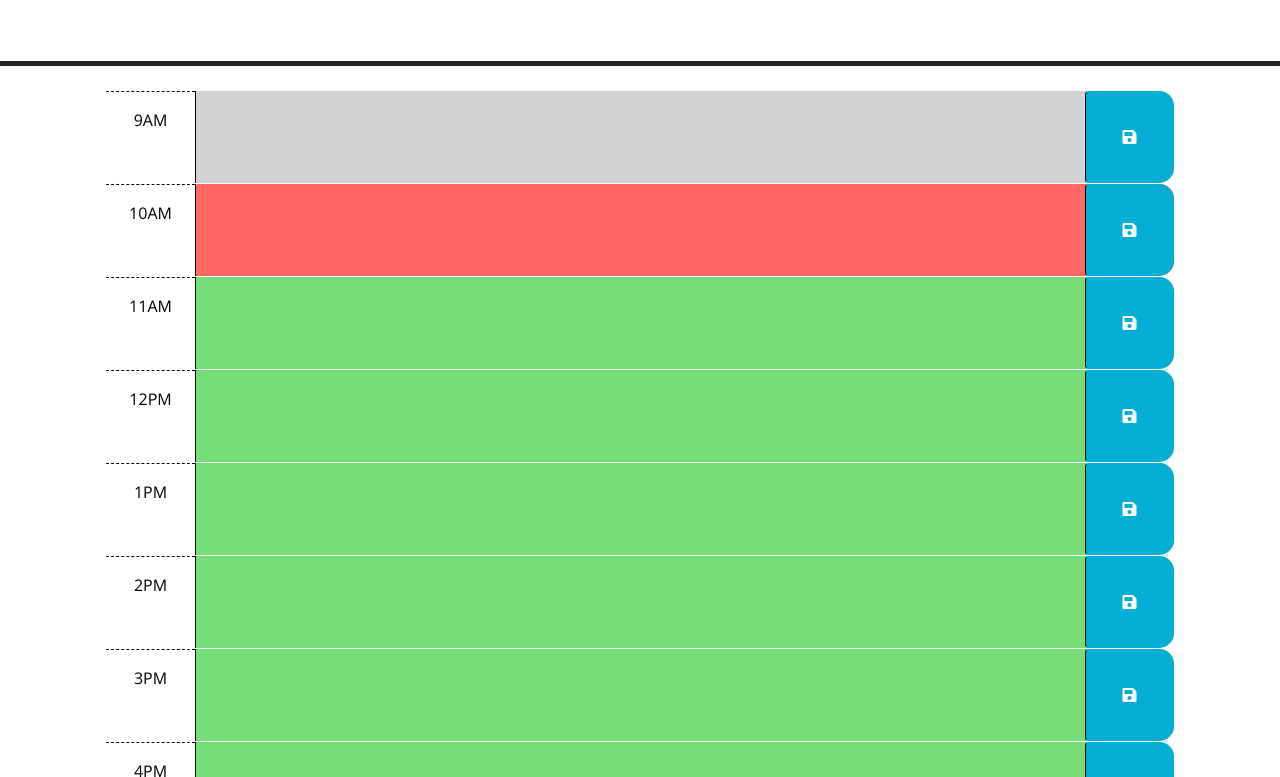
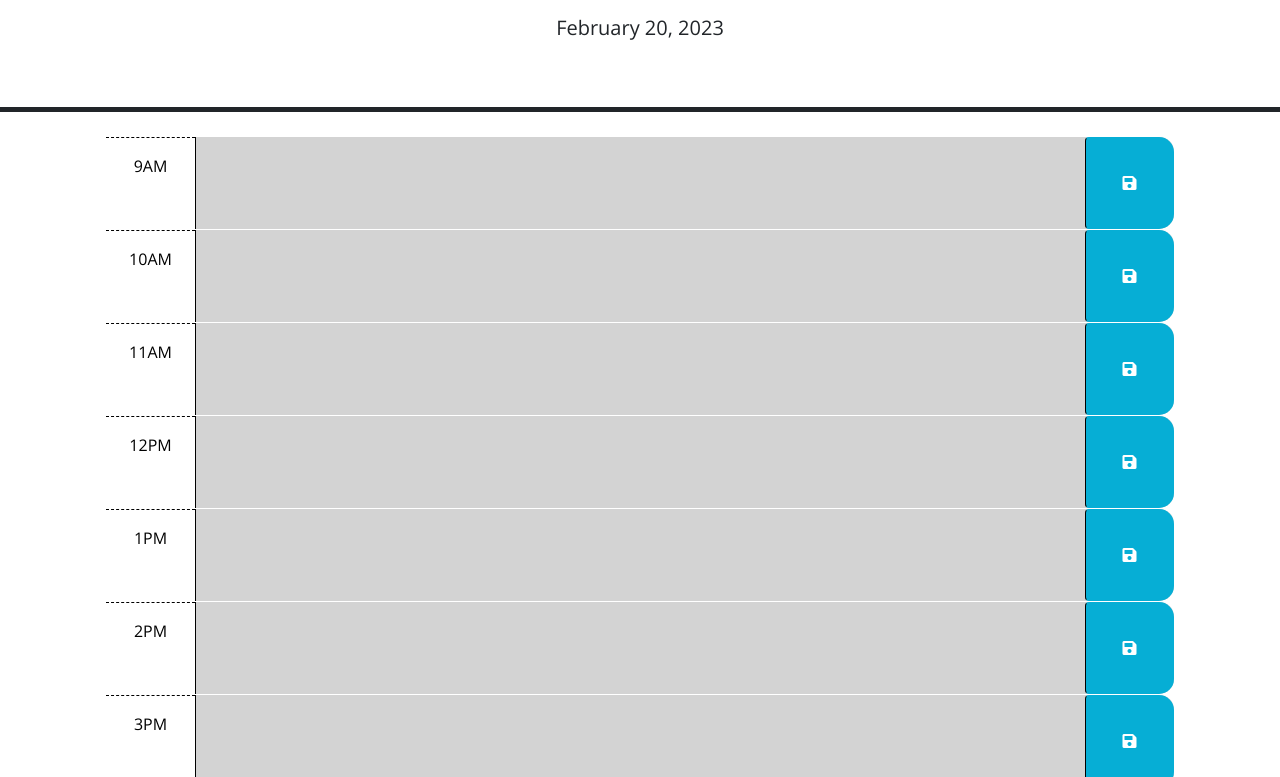
Before and after one commit to reverofsuturb/Challenge05WorkDayScheduler, a plain HTML site: page index.html in a window 1280 px wide. Shown: the part 166-943 px from the top of the page. Drawn offline with nearby package versions, Linux system fonts and the light colour scheme.

Commit message:
hours color coded by time, date set on page, comments added

```diff
--- a/assets/script.js
+++ b/assets/script.js
@@ -1,47 +1,42 @@
-// Wrap all code that interacts with the DOM in a call to jQuery to ensure that
-// the code isn't run until the browser has finished rendering all the elements
-// in the html.
+var currenthour = dayjs().hour();
+var today = $('#currentDay');
 var savebutton = $(".saveBtn");
-var divid = $('div')
-savebutton.on('click', function () {
-var scheduled = $(this).siblings("#recorded").val();
-var timeblock = $(this).parent().attr("id");
-localStorage.setItem(timeblock, scheduled);
+var divselect = $("div");
+// declared global variables
+function displaydate() {
+today.text(dayjs().format('MMMM D, YYYY'))
+}
+displaydate();
+
+// wrapped this in a function per the assignment asked, this is simply putting the date above the planner itself using dayjs, and formatted it for clarity
+
+divselect.each(function () {
+  if ($(this).attr("id") < currenthour) {
+    $(this).removeClass("future", "present");
+    $(this).addClass("past");
+  } else if ($(this).attr("id") == currenthour) {
+    $(this).removeClass("future", "past");
+    $(this).addClass("present");
+  } else if ($(this).attr("id") > currenthour) {
+    $(this).removeClass("present", "past");
+    $(this).addClass("future");
+  }
 });
 
-divid.each(function () {
-  $(this).children("#recorded").val((localStorage.getItem($(this).attr("id"))))
-})
+// this function will go through each div/timeblock and look at it's id and match it to the current hour, used the == selector as was having issues with the strict equality operator here so that it is comparing values instead, css class filters will be applied and removed accordingly
 
+savebutton.on("click", function () {
+  var scheduled = $(this).siblings("#recorded").val();
+  var timeblock = $(this).parent().attr("id");
+  localStorage.setItem(timeblock, scheduled);
+});
 
+// event listener, saving information input for each individual line by using .siblings, goes to local storage saved by the ID of the timeblock
 
+divselect.each(function () {
+  $(this)
+    .children("#recorded")
+    .val(localStorage.getItem($(this).attr("id")));
+});
 
-
-  // TODO: Add a listener for click events on the save button. This code should
-  // use the id in the containing time-block as a key to save the user input in
-  // local storage. HINT: What does `this` reference in the click listener
-  // function? How can DOM traversal be used to get the "hour-x" id of the
-  // time-block containing the button that was clicked? How might the id be
-  // useful when saving the description in local storage?
-  //
-  // TODO: Add code to apply the past, present, or future class to each time
-  // block by comparing the id to the current hour. HINTS: How can the id
-  // attribute of each time-block be used to conditionally add or remove the
-  // past, present, and future classes? How can Day.js be used to get the
-  // current hour in 24-hour time?
-  //
-  // TODO: Add code to get any user input that was saved in localStorage and set
-  // the values of the corresponding textarea elements. HINT: How can the id
-  // attribute of each time-block be used to do this?
-  //
-  // TODO: Add code to display the current date in the header of the page.
-// });
-// <!NOTE FROM HTML-- Use class for "past", "present", and "future" to apply styles to the
-// time-block divs accordingly. The javascript will need to do this by
-// adding/removing these classes on each div by comparing the hour in the
-// id to the current hour. The html provided below is meant to be an example
-// demonstrating how the css provided can be leveraged to create the
-// desired layout and colors. The html below should be removed or updated
-// in the finished product. Remember to delete this comment once the
-// code is implemented.
-// -->
+// this function will get the saved key values by time block for each div, using the id value to get the information
--- a/index.html
+++ b/index.html
@@ -30,7 +30,7 @@
     </header>
     <div class="container-lg px-5">
 
-      <div id="hour-9" class="row time-block past">
+      <div id="9" class="row time-block">
         <div class="col-2 col-md-1 hour text-center py-3">9AM</div>
         <textarea id="recorded" class="col-8 col-md-10 description" rows="3"> </textarea>
         <button class="btn saveBtn col-2 col-md-1" aria-label="save">
@@ -38,7 +38,7 @@
         </button>
       </div>
 
-      <div id="hour-10" class="row time-block present">
+      <div id="10" class="row time-block">
         <div class="col-2 col-md-1 hour text-center py-3">10AM</div>
         <textarea id="recorded" class="col-8 col-md-10 description" rows="3"> </textarea>
         <button class="btn saveBtn col-2 col-md-1" aria-label="save">
@@ -46,7 +46,7 @@
         </button>
       </div>
 
-      <div id="hour-11" class="row time-block future">
+      <div id="11" class="row time-block">
         <div class="col-2 col-md-1 hour text-center py-3">11AM</div>
         <textarea id="recorded" class="col-8 col-md-10 description" rows="3"> </textarea>
         <button class="btn saveBtn col-2 col-md-1" aria-label="save">
@@ -54,7 +54,7 @@
         </button>
       </div>
 
-      <div id="hour-12" class="row time-block future">
+      <div id="12" class="row time-block">
         <div class="col-2 col-md-1 hour text-center py-3">12PM</div>
         <textarea id="recorded" class="col-8 col-md-10 description" rows="3"> </textarea>
         <button class="btn saveBtn col-2 col-md-1" aria-label="save">
@@ -62,7 +62,7 @@
         </button>
       </div>
 
-      <div id="hour-13" class="row time-block future">
+      <div id="13" class="row time-block">
         <div class="col-2 col-md-1 hour text-center py-3">1PM</div>
         <textarea id="recorded" class="col-8 col-md-10 description" rows="3"> </textarea>
         <button class="btn saveBtn col-2 col-md-1" aria-label="save">
@@ -70,7 +70,7 @@
         </button>
       </div>
 
-      <div id="hour-14" class="row time-block future">
+      <div id="14" class="row time-block">
         <div class="col-2 col-md-1 hour text-center py-3">2PM</div>
         <textarea id="recorded" class="col-8 col-md-10 description" rows="3"> </textarea>
         <button class="btn saveBtn col-2 col-md-1" aria-label="save">
@@ -78,7 +78,7 @@
         </button>
       </div>
 
-      <div id="hour-15" class="row time-block future">
+      <div id="15" class="row time-block">
         <div class="col-2 col-md-1 hour text-center py-3">3PM</div>
         <textarea id="recorded" class="col-8 col-md-10 description" rows="3"> </textarea>
         <button class="btn saveBtn col-2 col-md-1" aria-label="save">
@@ -86,7 +86,7 @@
         </button>
       </div>
 
-      <div id="hour-16" class="row time-block future">
+      <div id="16" class="row time-block">
         <div class="col-2 col-md-1 hour text-center py-3">4PM</div>
         <textarea id="recorded" class="col-8 col-md-10 description" rows="3"> </textarea>
         <button class="btn saveBtn col-2 col-md-1" aria-label="save">
@@ -94,7 +94,7 @@
         </button>
       </div>
 
-      <div id="hour-17" class="row time-block future">
+      <div id="17" class="row time-block">
         <div class="col-2 col-md-1 hour text-center py-3">5PM</div>
         <textarea id="recorded" class="col-8 col-md-10 description" rows="3"> </textarea>
         <button class="btn saveBtn col-2 col-md-1" aria-label="save">
```
